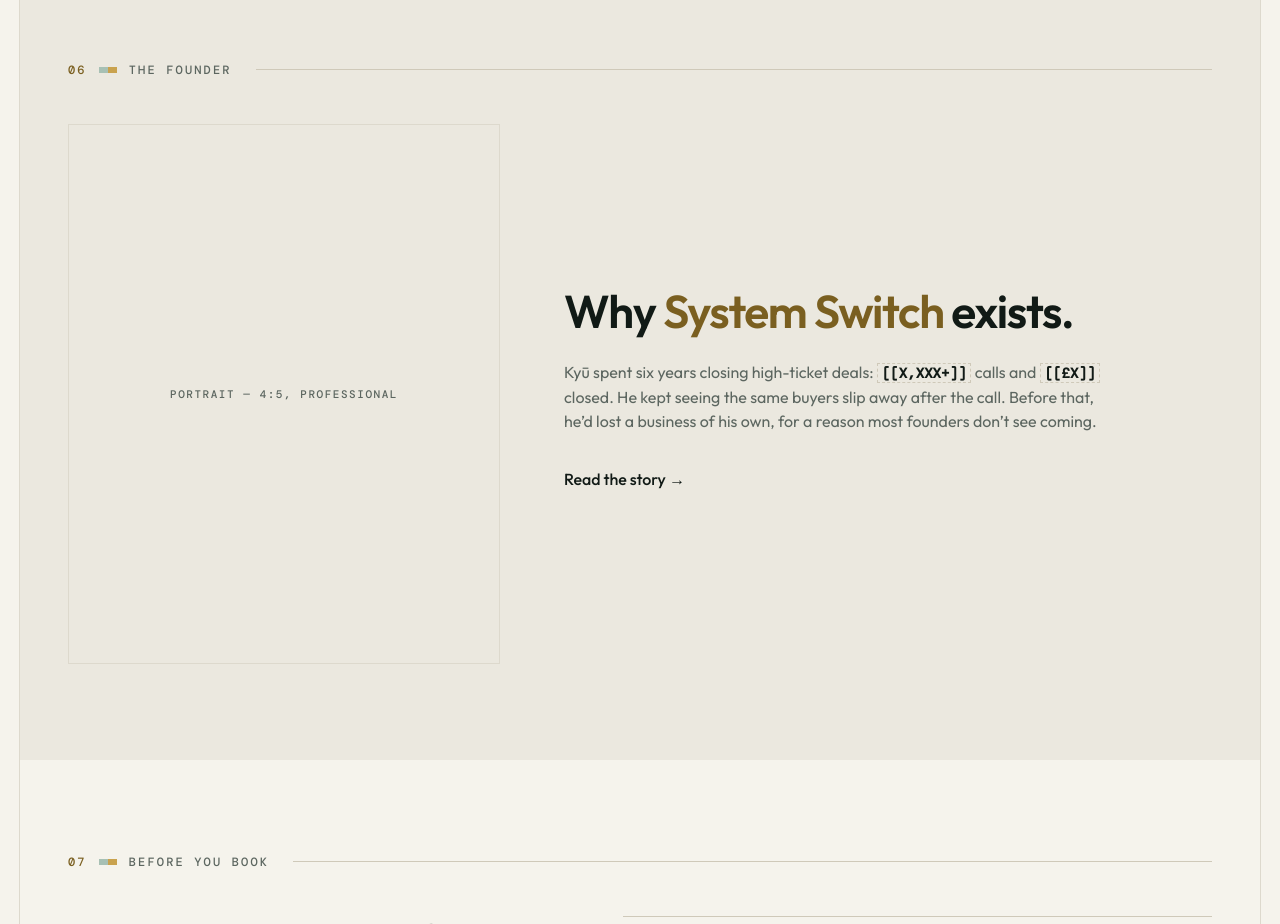
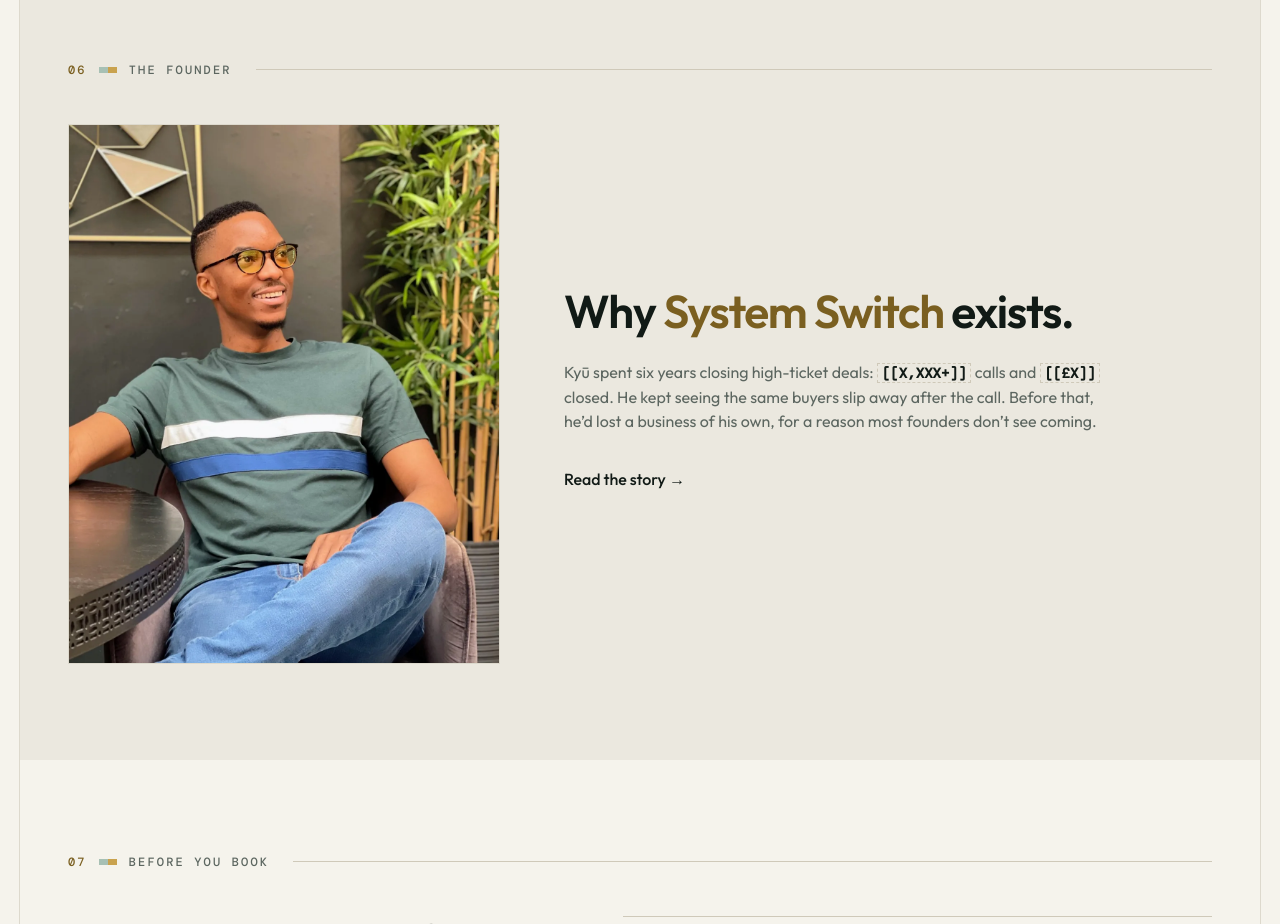
Before and after one commit to ssdidgital/assets, a Next.js app: page / in a window 1280 px wide. Shown: the part 5960-6884 px from the top of the page. Built offline with nearby package versions, Linux system fonts and the light colour scheme; no server answers; a web font is replaced by a local one.

Commit message:
Add founder portrait photo
Co-Authored-By: Claude Opus 5.5 <noreply@anthropic.com>
Claude-Session: https://claude.ai/code/session_018ZrgN2N7j4nyyx13RYkuGb

```diff
--- a/app/about/page.tsx
+++ b/app/about/page.tsx
@@ -13,7 +13,7 @@ export default function About() {
       <section className="s-sec s-sec-first s-phero"><div className="s-wrap s-center">
         <Eyebrow>About</Eyebrow>
         <h1 className="s-h1">The sales I watched slip away <Em>weren’t lost on the call.</Em></h1>
-        <div className="s-portrait s-portrait-lg"><span className="ss-label">Portrait — 4:5, professional</span></div>
+        <div className="s-portrait s-portrait-lg s-portrait-img"><img src="/kyu.webp" width={1200} height={1500} alt="Kyū, founder of System Switch" loading="lazy" decoding="async" /></div>
       </div></section>
       <section className="s-sec"><div className="s-wrap s-center">
         <div className="s-story ss-body-lg">
--- a/components/v2/sections.tsx
+++ b/components/v2/sections.tsx
@@ -131,7 +131,7 @@ export function V2Founder({ n = '06' }: { n?: string }) {
     <section className="s-sec s-sunk"><div className="s-wrap">
       <SecIndex n={n}>The founder</SecIndex>
       <div className="s-founder">
-        <div className="s-portrait"><span className="ss-label">Portrait — 4:5, professional</span></div>
+        <div className="s-portrait s-portrait-img"><img src="/kyu.webp" width={1200} height={1500} alt="Kyū, founder of System Switch" loading="lazy" decoding="async" /></div>
         <div className="s-founder-text">
           <h2 className="s-h2" style={{ marginTop: 0 }}>Why <Em>System Switch</Em> exists.</h2>
           <p className="ss-body">Kyū spent six years closing high-ticket deals: <strong><Ph>[[X,XXX+]]</Ph></strong> calls and <strong><Ph>[[<Cur />X]]</Ph></strong> closed. He kept seeing the same buyers slip away after the call. Before that, he’d lost a business of his own, for a reason most founders don’t see coming.</p>
--- a/scripts/preview.mjs
+++ b/scripts/preview.mjs
@@ -42,7 +42,7 @@ for (const src of files) {
     const depth = rp.split('/').length - 1, rel = depth ? '../'.repeat(depth) : './';
     let h = readFileSync(src, 'utf8');
     h = h.replace(/(src|href)="\/(_next|fonts|email)\//g, `$1="${rel}$2/`)
-         .replace(/(src|href)="\/(logo-wordmark-gold|logo-wordmark-white|mark-gold|icon)\.svg/g, `$1="${rel}$2.svg`)
+         .replace(/(src|href)="\/(logo-wordmark-gold|logo-wordmark-white|mark-gold|icon)\.svg/g, `$1="${rel}$2.svg`).replace(/src="\/kyu\.webp"/g, `src="${rel}kyu.webp"`)
          // Chunk and stylesheet references inside the inline page data must match the rewritten tags exactly.
          .replace(/\\"\/_next\/static\//g, `\\"${rel}_next/static/`)
          .replace('<head>', '<head>' + shim(rel))
--- a/styles/fixes.css
+++ b/styles/fixes.css
@@ -80,3 +80,7 @@ h1, h2, h3, .ss-h3, .s-faq-i button > span:first-child { text-wrap: balance; }
 .s-hero .s-wrap > * { max-width: 100%; min-width: 0; }
 .s-hero-h { overflow-wrap: break-word; }
 @media (max-width: 400px) { .s-hero-h { font-size: 30px; line-height: 34px; } }
+
+/* Founder portrait photo */
+.s-portrait-img { overflow: hidden; background: var(--bg-sunken); }
+.s-portrait-img img { display: block; width: 100%; height: 100%; object-fit: cover; object-position: 50% 30%; }
```
Also changed, not shown: files8.json (+1 -1 lines), public/kyu.webp (added).
